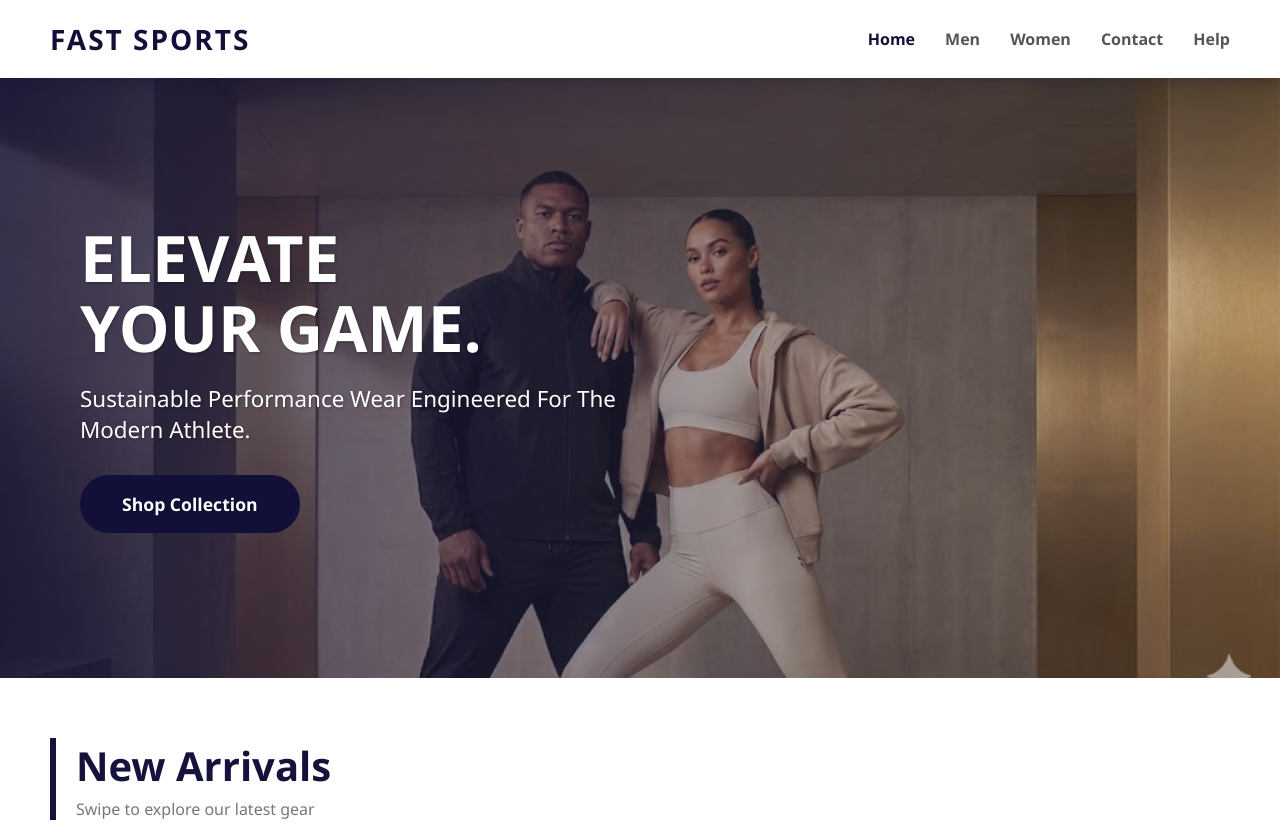
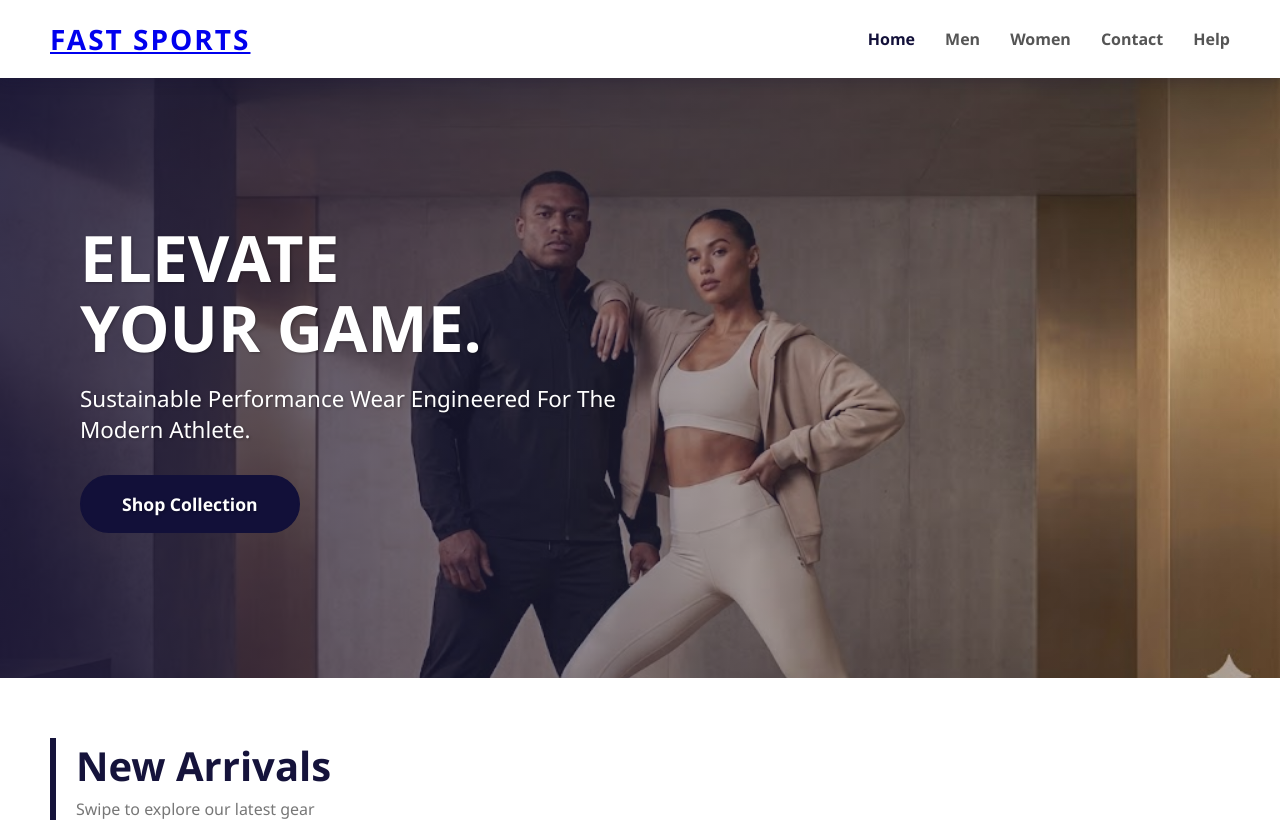
Before and after one commit to AbdulRazzakFast/ICT-project, a plain HTML site: page index.html in a window 1280 px wide. Shown: the top 823 px of the page. Drawn offline with Linux system fonts and the light colour scheme.

Commit message:
index.html

```diff
--- a/index.html
+++ b/index.html
@@ -11,7 +11,9 @@
 <body>
 
     <header>
-        <div class="logo">FAST SPORTS</div>
+       <div class="logo">
+    <a href="index.html">FAST SPORTS</a>
+</div>
         <nav>
             <ul>
                 <li><a href="index.html" class="active" target="_blank" rel="noopener noreferrer">Home</a></li>
```
